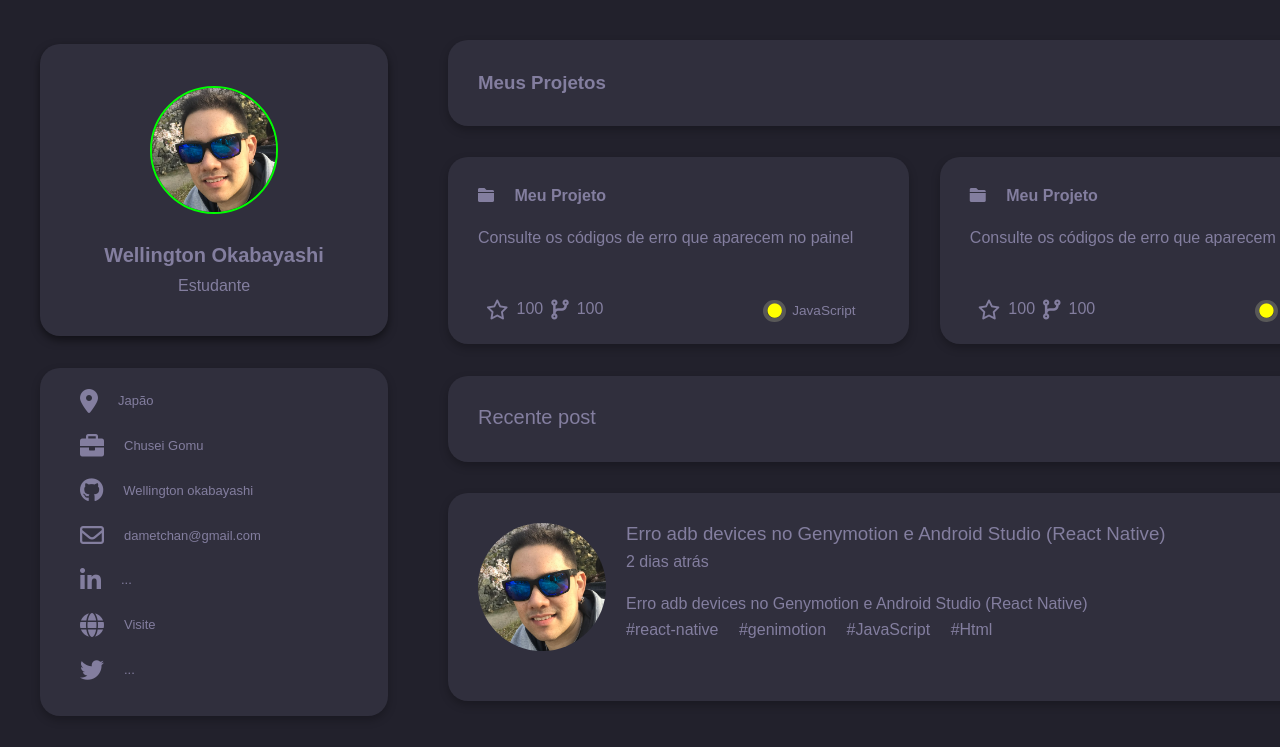
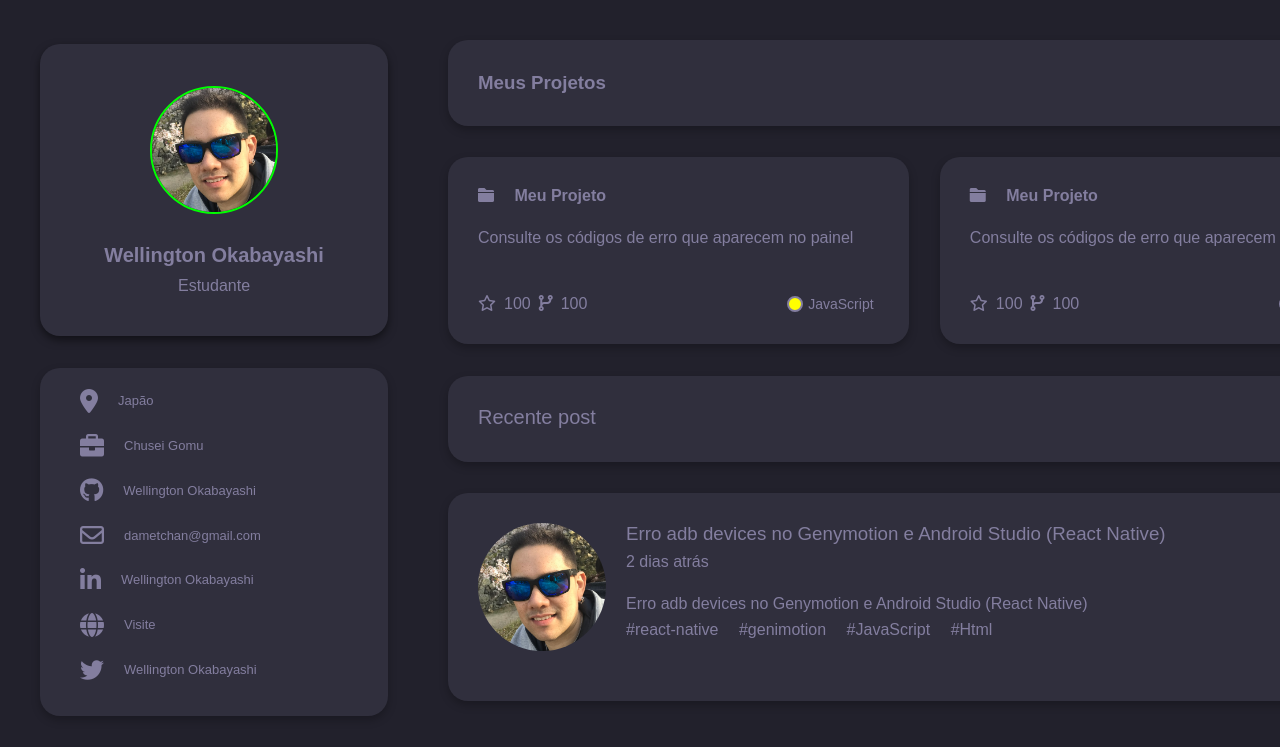
Before and after one commit to WellingtonOkabayashi/Portfolio-RocketSeat, a plain HTML site: page index.html in a window 1280 px wide. Shown: the top 747 px of the page. Drawn offline with Linux system fonts and the light colour scheme.

Commit message:
Add files via upload

```diff
--- a/index.html
+++ b/index.html
@@ -49,7 +49,7 @@
               </div>
 
               <div class="circle">
-                <i class="fa-solid fa-circle"></i>
+                <i class="ball"></i>
                 <p>JavaScript</p> </div>
             </div>
             <!--marks-->
@@ -68,7 +68,7 @@
               </div>
 
               <div class="circle">
-                <i class="fa-solid fa-circle"></i>
+                <i class="ball"></i>
                 <p>JavaScript</p> </div>
             </div>
             <!--marks-->
@@ -83,14 +83,16 @@
         <h3 class="title"></h3>
         <p><i class="fa-solid fa-location-dot"></i>Japão</p>
         <p><i class="fa-solid fa-briefcase"></i>Chusei Gomu</p>
-        <p><i class="fa-brands fa-github"></i> Wellington okabayashi</p>
+        <p><i class="fa-brands fa-github"></i>
+          <a href="https://github.com/WellingtonOkabayashi">Wellington Okabayashi</a></p>
+
         <p><i class="fa-regular fa-envelope"></i>dametchan@gmail.com</p>
-        <p><i class="fa-brands fa-linkedin-in"></i>...</p>
+        <p><i class="fa-brands fa-linkedin-in"></i>Wellington Okabayashi</p>
         <p>
           <i class="fa-solid fa-globe"></i>
           <a href="https://wellingtonokabayashi.github.io/DevWizard/">Visite</a>
         </p>
-        <p><i class="fa-brands fa-twitter"></i>...</p>
+        <p><i class="fa-brands fa-twitter"></i>Wellington Okabayashi</p>
       </div>
       <div class="container">
         <div class="posts"><h3 class="title">Recente post</h3></div>
--- a/style.css
+++ b/style.css
@@ -141,32 +141,36 @@ a {
 }
 .botton {
   display: flex;
-  padding-top: 3.3rem;
+  padding-top: 3rem;
   align-content: space-between;
 }
 .botton .icons {
   display: flex;
-  padding-right: 10rem;
+  padding-right: 12rem;
 }
 .icons i {
   padding-right: 0.5rem;
-  font-size: 1.25rem;
-  padding-left: 0.5rem;
+}
+.botton .icons p {
+  margin-right: 0.5rem;
 }
 .circle {
   display: flex;
-  font-size: 0.85rem;
+  align-items: center;
+}
+
+.ball {
+  width: 1rem;
+  height: 1rem;
+  border-radius: 50%;
+  background: yellow;
+  border: 2px solid #837e9f;
 }
 .circle p {
-  padding-left: 0.4rem;
-  padding-top: 0.2rem;
+  padding-left: 0.3rem;
+  font-size: 14px;
 }
-.circle i {
-  color: yellow;
-  font-size: 0.9rem;
-  border-radius: 50%;
-  border: 0.3rem solid rgb(88, 88, 88);
-}
+
 /*---posts----*/
 
 .post-1 {
```
